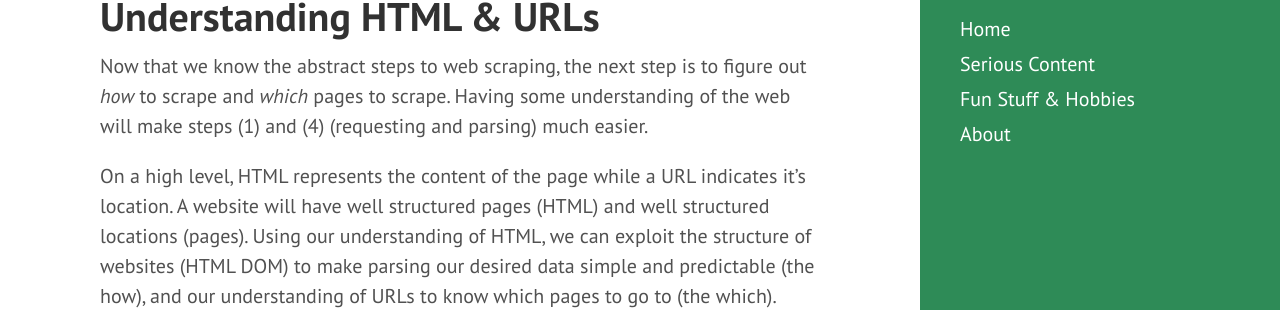
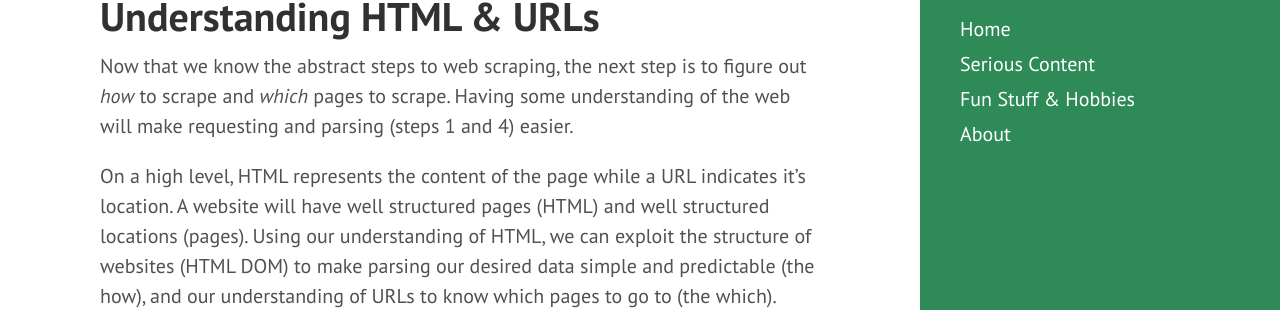
Before and after one commit to tedkim97/tedkim97.github.io, a Jekyll site: the page built from _posts/2020-02-17-webscraping.md, in a window 1280 px wide and 900 px high, scrolled down 5636 px. Shown: the part 177-487 px from the top of the window. Built offline with Jekyll 4.4.1, drawn with Linux system fonts in a browser that asks for light colours; formulas are drawn with MathJax 3; some of the changed text lies outside the part shown.

````diff
--- a/_posts/2020-02-17-webscraping.md
+++ b/_posts/2020-02-17-webscraping.md
@@ -108,7 +108,7 @@ if __name__ == '__main__':
 	print('done scraping')
 ```
 # Understanding HTML & URLs
-Now that we know the abstract steps to web scraping, the next step is to figure out *how* to scrape and *which* pages to scrape. Having some understanding of the web will make steps (1) and (4) (requesting and parsing) much easier.
+Now that we know the abstract steps to web scraping, the next step is to figure out *how* to scrape and *which* pages to scrape. Having some understanding of the web will make requesting and parsing (steps 1 and 4) easier.
 
 On a high level, HTML represents the content of the page while a URL indicates it's location. A website will have well structured pages (HTML) and well structured locations (pages). Using our understanding of HTML, we can exploit the structure of websites (HTML DOM) to make parsing our desired data simple and predictable (the how), and our understanding of URLs to know which pages to go to (the which).
 
````
Also changed, not shown: other parts of _posts/2020-02-17-webscraping.md (+3 -3 lines), _posts/2020-03-10-nyt.md (+4 -2 lines), index.md (+3 -0 lines).
